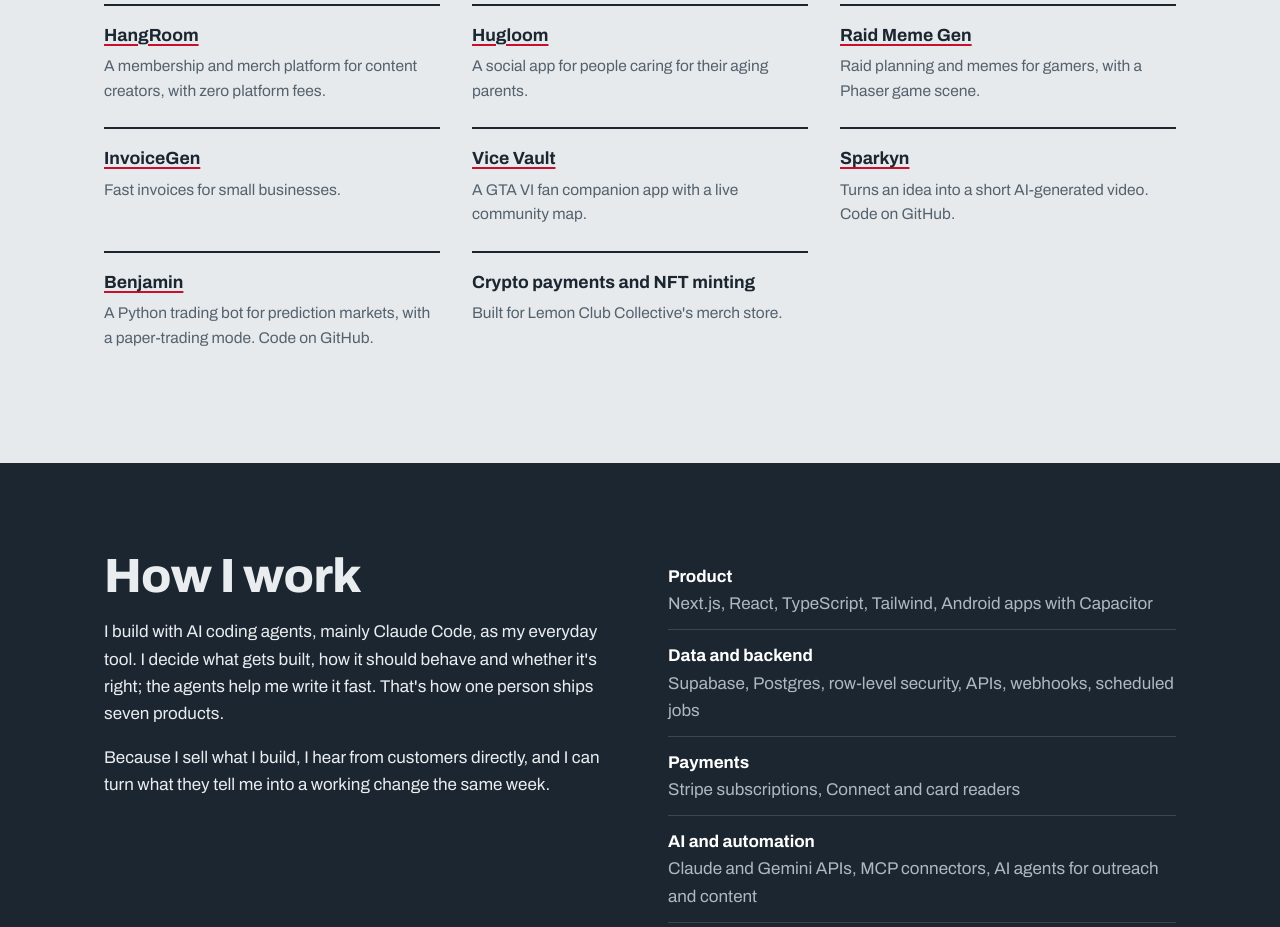
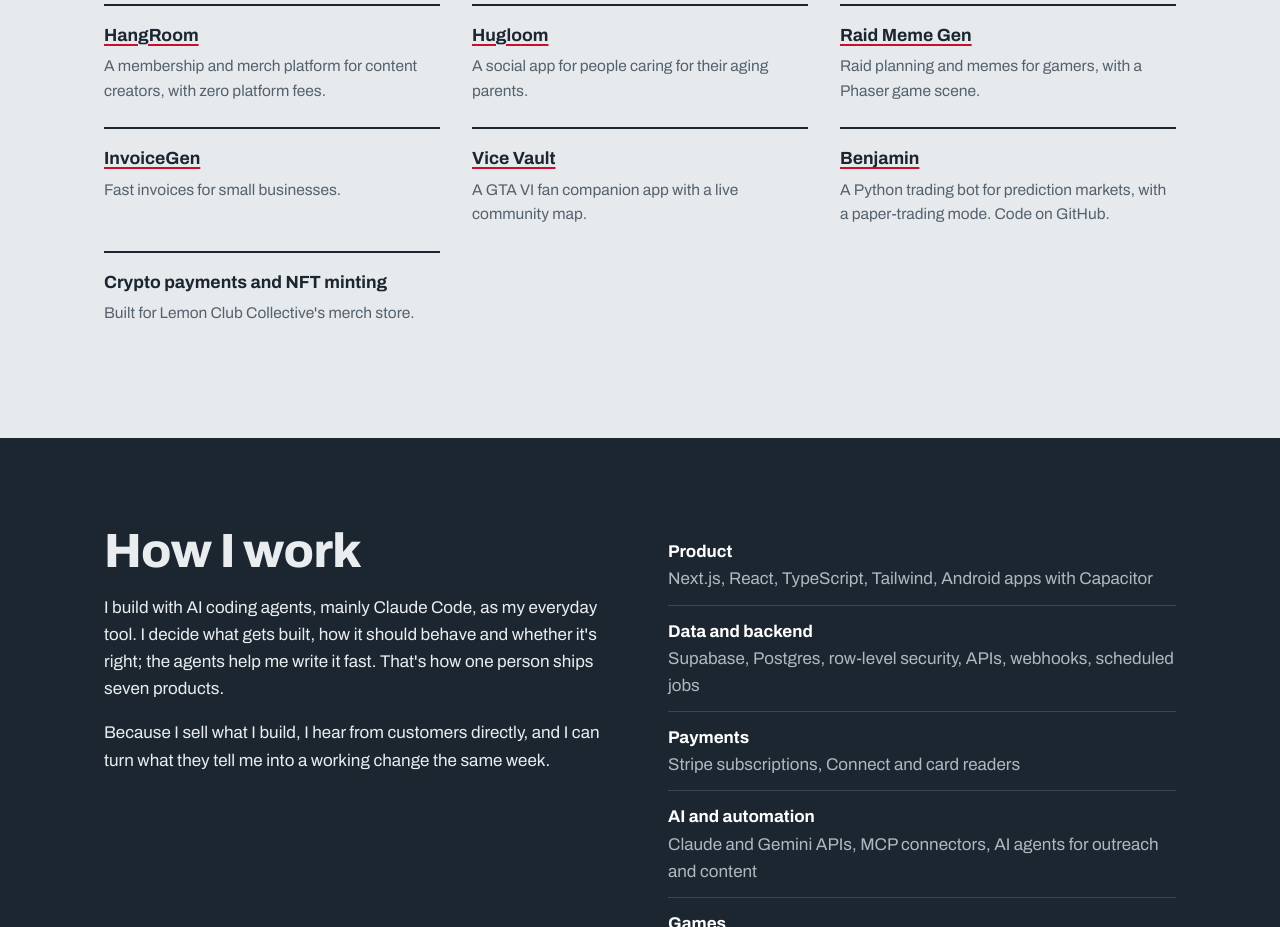
Before and after one commit to Mkobilan/portfolio, a plain HTML site: page index.html in a window 1280 px wide. Shown: the part 2260-3187 px from the top of the page. Drawn offline with Linux system fonts and the light colour scheme.

Commit message:
Remove Sparkyn
Co-Authored-By: Claude Opus 5.5 <noreply@anthropic.com>
Claude-Session: https://claude.ai/code/session_016XMbHPMDTpV5VQfPFkePGb

```diff
--- a/index.html
+++ b/index.html
@@ -287,7 +287,6 @@
         <div><b><a href="https://www.raidmemegen.com" target="_blank" rel="noopener">Raid Meme Gen</a></b><p>Raid planning and memes for gamers, with a Phaser game scene.</p></div>
         <div><b><a href="https://invoicegen-sepia.vercel.app" target="_blank" rel="noopener">InvoiceGen</a></b><p>Fast invoices for small businesses.</p></div>
         <div><b><a href="https://vicevault.vercel.app" target="_blank" rel="noopener">Vice Vault</a></b><p>A GTA VI fan companion app with a live community map.</p></div>
-        <div><b><a href="https://github.com/Mkobilan/sparkyn" target="_blank" rel="noopener">Sparkyn</a></b><p>Turns an idea into a short AI-generated video. Code on GitHub.</p></div>
         <div><b><a href="https://github.com/Mkobilan/Benjamin" target="_blank" rel="noopener">Benjamin</a></b><p>A Python trading bot for prediction markets, with a paper-trading mode. Code on GitHub.</p></div>
         <div><b>Crypto payments and NFT minting</b><p>Built for Lemon Club Collective's merch store.</p></div>
       </div>
```
